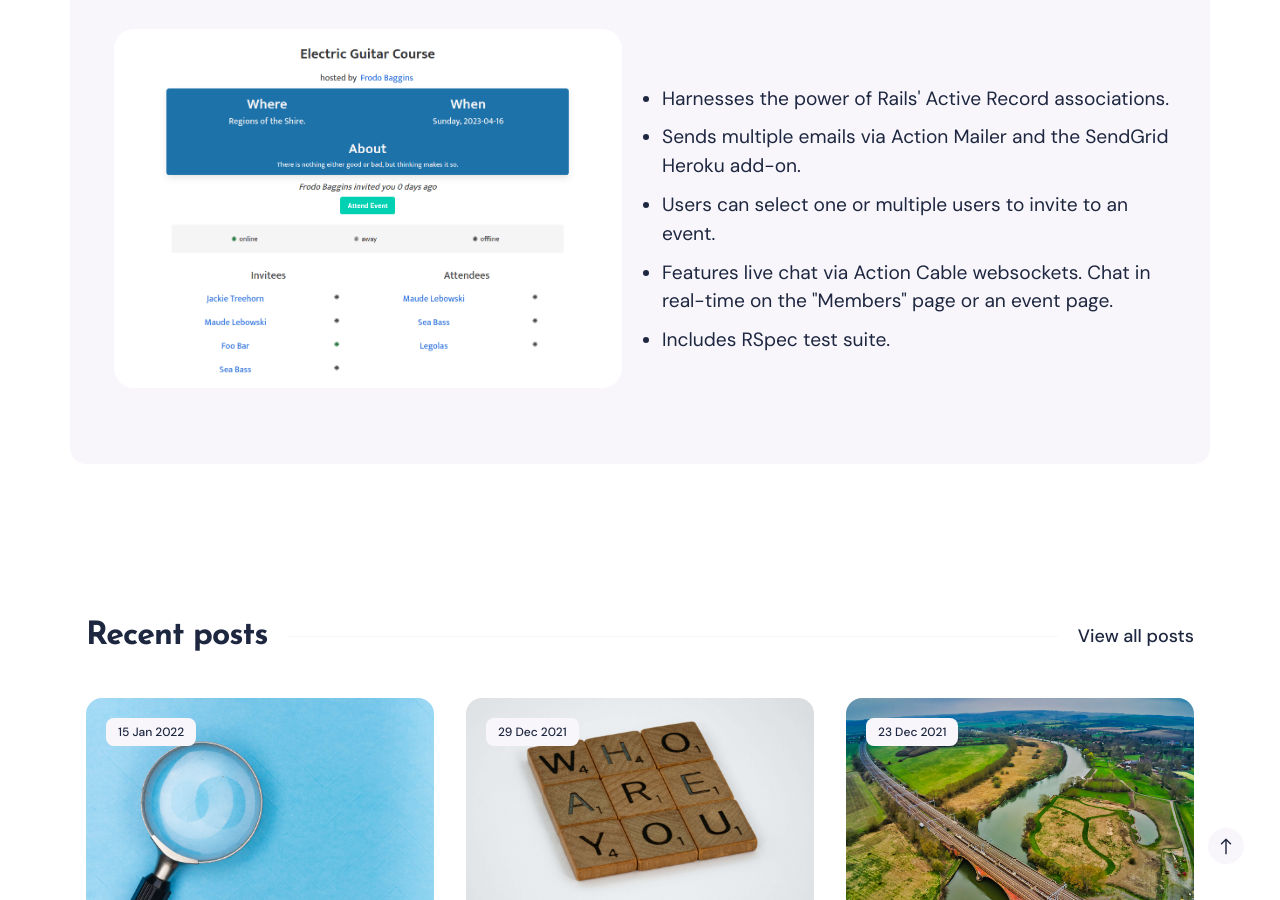
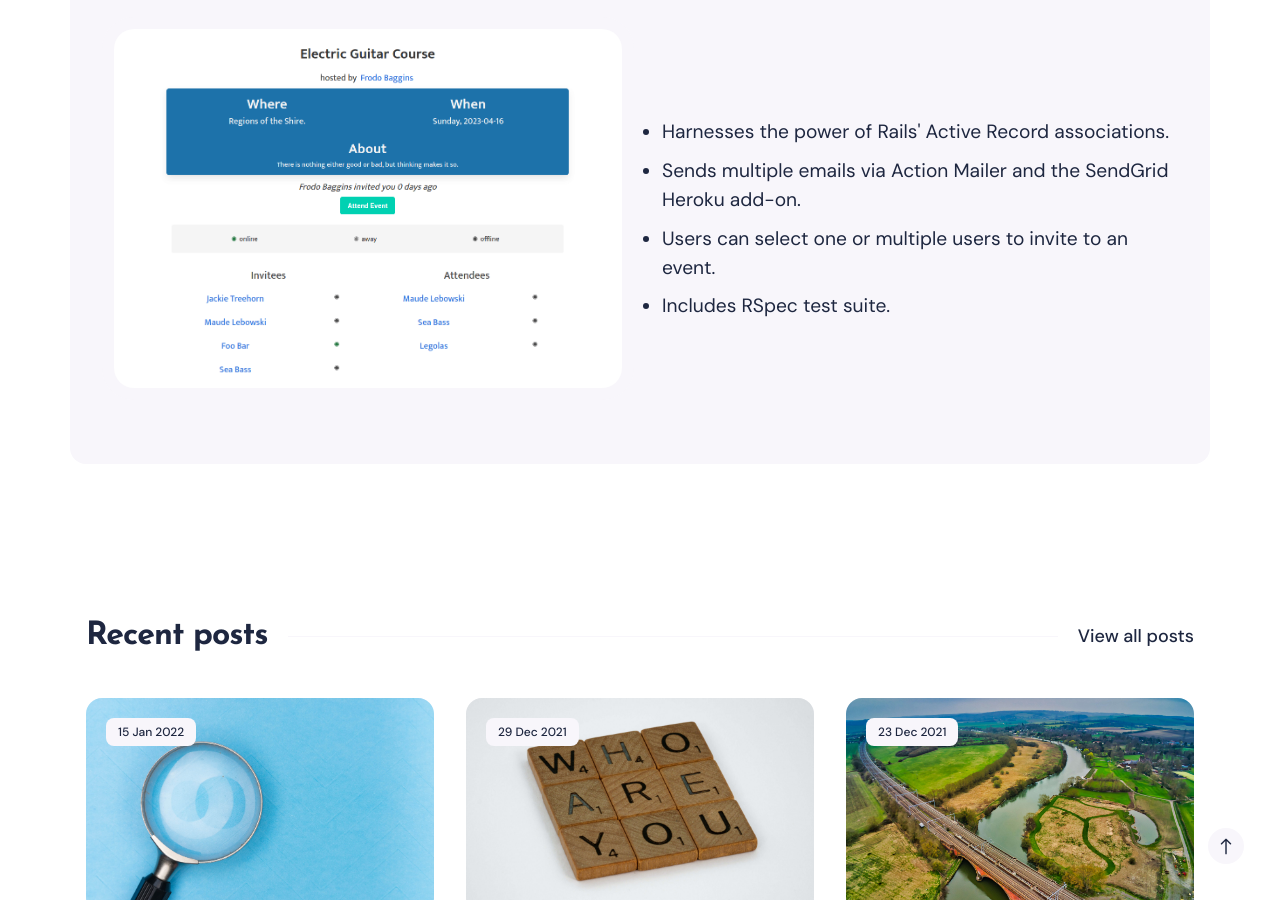
Before and after one commit to joe-mccann-dev/portfolio, a Jekyll site: the page built from index.html, in a window 1280 px wide and 900 px high, scrolled down 2940 px. Built offline with Jekyll 4.4.1, drawn with Linux system fonts in a browser that asks for light colours; nearby versions of some CDN libraries.

Commit message:
Update project details.

```diff
--- a/_data/settings.yml
+++ b/_data/settings.yml
@@ -76,7 +76,6 @@ portfolio:
         - Harnesses the power of Rails' Active Record associations.
         - Sends multiple emails via Action Mailer and the SendGrid Heroku add-on.
         - Users can select one or multiple users to invite to an event.
-        - Features live chat via Action Cable websockets. Chat in real-time on the "Members" page or an event page.
         - Includes RSpec test suite.
 
 #-------------------------------
```
